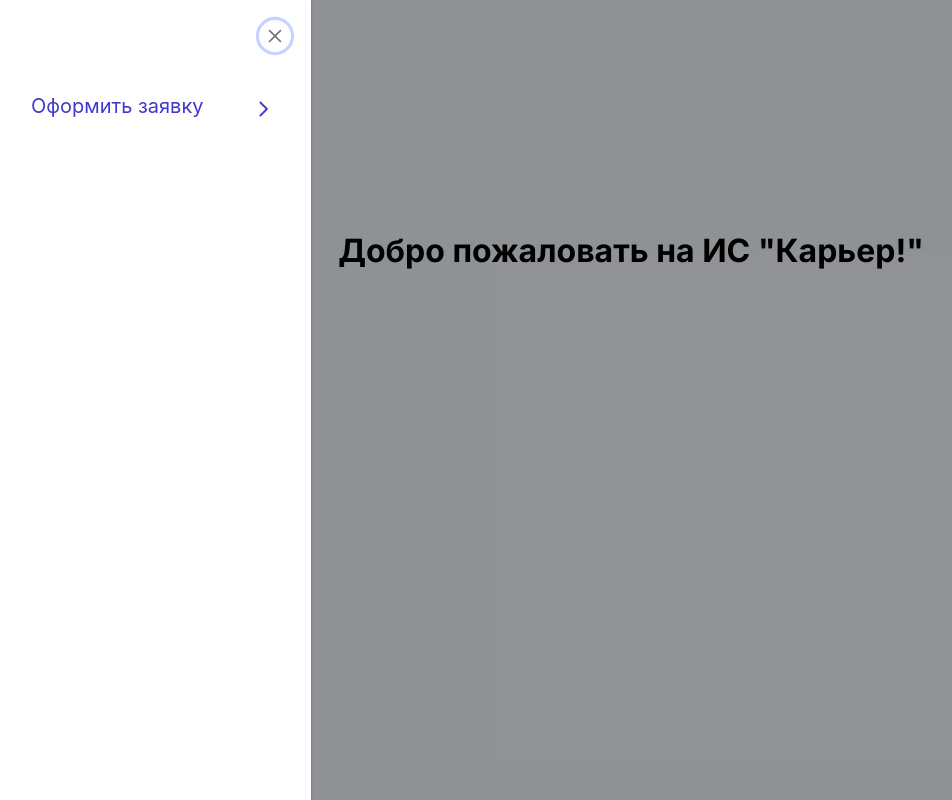
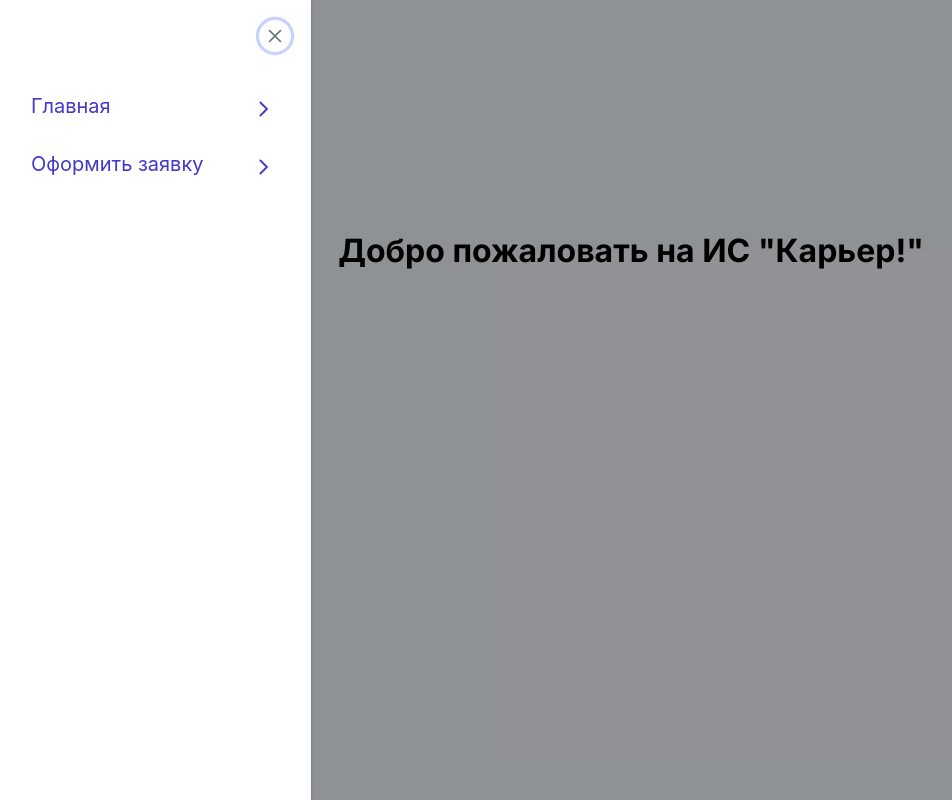
Before and after one commit to Daaski/quarry, a Next.js app: page / in a window 1280 px wide. Both pictures are taken after a click on the icon 28 px from the left and 28 px from the top of the page. Shown: the whole page, without its empty margins (9-961 px from the left). Built offline with nearby package versions, Linux system fonts and the light colour scheme.

Commit message:
'first commit'

```diff
--- a/src/components/SideMenu/SideMenu.tsx
+++ b/src/components/SideMenu/SideMenu.tsx
@@ -15,6 +15,12 @@ export const SideMenu = () => {
     return (
         <div className="card flex justify-content-center">
             <Sidebar visible={visible} onHide={() => setVisible(false)}>
+                <Link className={scss.link_item} href={'/'}>
+                    <Button className={scss.link_button} link>
+                        <p className={scss.link_item_text}>Главная</p>
+                        <i style={{marginTop: "6px"}} className='pi pi-chevron-right'/>
+                    </Button>
+                </Link>
                 <Link className={scss.link_item} href={'/order'}>
                     <Button className={scss.link_button} link>
                         <p className={scss.link_item_text}>Оформить заявку</p>
```
